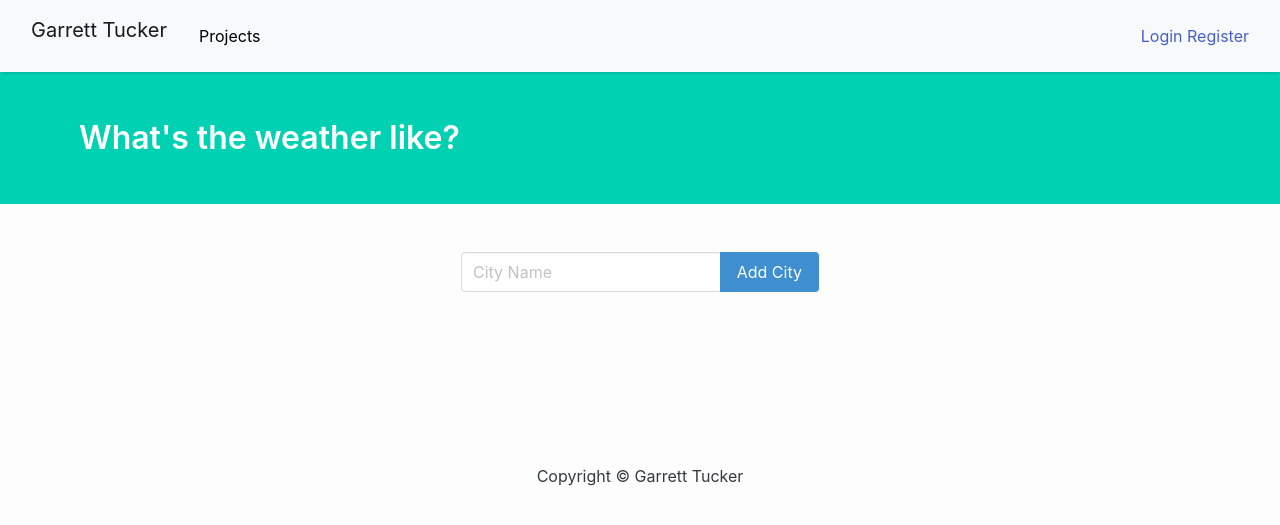
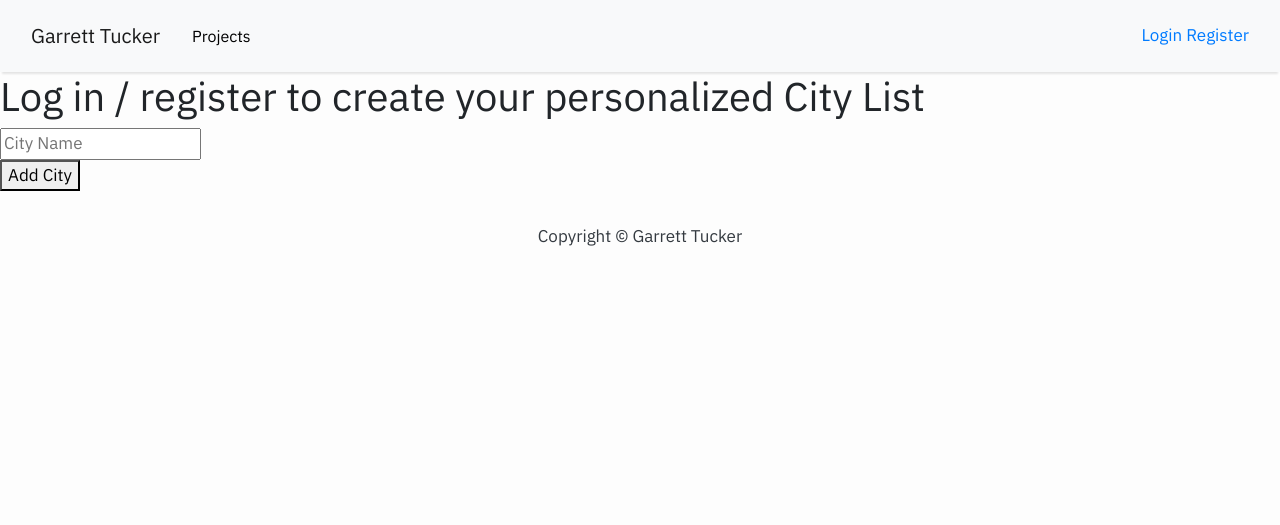
Before and after one commit to garrettatucker/portfolio, a Django app: template weather/templates/weather/index.html in a window 1280 px wide. Shown: the top 525 px of the page. Run offline with Django 3.2, Linux system fonts and the light colour scheme; the template is opened without the code that fills it: values that come from a table or form of the project are taken from there, others are empty; some libraries are stand-ins or nearby versions.

Commit message:
created ability for users to have personalized city lists

```diff
--- a/weather/models.py
+++ b/weather/models.py
@@ -1,7 +1,9 @@
 from django.db import models
-
+from django.contrib.auth.models import User
 class City(models.Model):
     name = models.CharField(max_length=25)
+    user = models.ManyToManyField(User)
+
 
     def __str__(self): #show the actual city name on the dashboard
         return self.name
--- a/weather/templates/weather/index.html
+++ b/weather/templates/weather/index.html
@@ -6,59 +6,65 @@
     <meta charset="UTF-8">
     <meta name="viewport" content="width=device-width, initial-scale=1.0">
     <meta http-equiv="X-UA-Compatible" content="ie=edge">
-    <title>What's the weather like?</title>
-    <link rel="stylesheet" href="https://cdnjs.cloudflare.com/ajax/libs/bulma/0.6.2/css/bulma.css" />
 </head>
-    <section class="hero is-primary">
-        <div class="hero-body">
-            <div class="container">
-                <h1 class="title">
-                    What's the weather like?
-                </h1>
+    <section>
+        <div>
+            <div>
+                {% if user.is_authenticated %}
+                    <h1>
+                        Hello, {{ user.get_username }}. Lets check the weather.
+                    </h1>
+                {% else %}
+                    <h1>Log in / register to create your personalized City List</h1>
+                {% endif %}
             </div>
         </div>
     </section>
-    <section class="section">
-        <div class="container">
-            <div class="columns">
-                <div class="column is-offset-4 is-4">
+    <section>
+        <div>
+            <div>
+                <div>
                     <form method="POST">
                         {% csrf_token %}
-                        <div class="field has-addons">
-                            <div class="control is-expanded">
+                        <div>
+                            <div>
                                 {{ form.name }}
                             </div>
-                            <div class="control">
-                                <button class="button is-info">
+                            <di>
+                                <button>
                                     Add City
                                 </button>
                             </div>
+                            {% if message %}
+                                <div class="notification">{{ message }}</div>
+                            {% endif %}
                         </div>
                     </form>
                 </div>
             </div>
         </div>
     </section>
-    <section class="section">
-        <div class="container">
-            <div class="columns">
-                <div class="column is-offset-4 is-4">
+    <section>
+        <div>
+            <div>
+                <div>
                     {% for weather in weather_data %}
-                    <div class="box">
-                        <article class="media">
-                            <div class="media-left">
-                                <figure class="image is-50x50">
+                    <div>
+                        <article>
+                            <div>
+                                <figure>
                                     <img src="http://openweathermap.org/img/w/{{ weather.icon }}.png" alt="Image">
                                 </figure>
                             </div>
-                            <div class="media-content">
-                                <div class="content">
+                            <div>
+                                <div>
                                     <p>
-                                        <span class="title">{{ weather.city }}</span>
+                                        <span>{{ weather.city|capfirst }}</span>
                                         <br>
-                                        <span class="subtitle">{{ weather.temperature }}° F</span>
+                                        <span>{{ weather.temperature }}° F</span>
                                         <br> {{ weather.description }}
                                     </p>
+                                    <a href="{% url 'weather:delete_city' weather.city %}"><button>Delete</button></a>
                                 </div>
                             </div>
                         </article>
--- a/weather/urls.py
+++ b/weather/urls.py
@@ -4,4 +4,5 @@
 app_name = 'weather'
 urlpatterns = [
     path('', views.index, name='weather'), #the path for our index view
+    path('delete/<city_name>/', views.delete_city, name='delete_city'),
 ]
```
Also changed, not shown: weather/templates/weather/city_confirm_delete.html (added, +15 -0 lines), weather/views.py (+37 -5 lines), db.sqlite3, weather/migrations/0001_initial.py, weather/migrations/0002_city_user.py (added).
